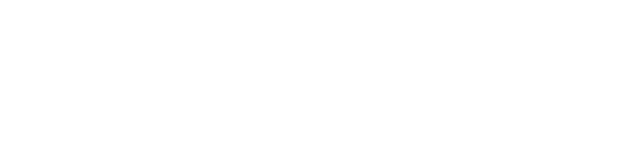
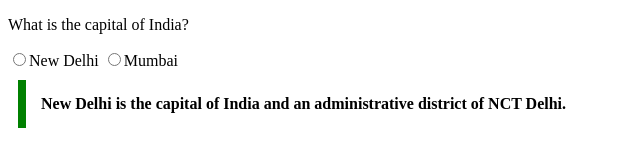
Before and after one commit to acciojob/trivia-vyasakku, a website: page main.html in a window 1280 px wide. Shown: the whole page, without its empty margins (0-640 px from the left). Drawn offline with Linux system fonts and the light colour scheme.

Commit message:
created a submission

```diff
--- a/main.html
+++ b/main.html
@@ -8,6 +8,10 @@
 
 <body>
 	<!-- the entire body must be written by student -->
+	<p>What is the capital of India?</p>
+	<label><input type="radio" name="option" value="1">New Delhi</label>
+	<label><input type="radio" name="option" value="2">Mumbai</label>
+	<blockquote cite="https://en.wikipedia.org/wiki/New_Delhi">New Delhi is the capital of India and an administrative district of NCT Delhi.</blockquote>
     <script type="text/javascript" src="./script.js">
 </script>
 
--- a/styles.css
+++ b/styles.css
@@ -1,2 +1,9 @@
 
-/* Your CSS Code here. */
+blockquote{
+max-width:600px;
+margin: 10px;
+padding:15px;
+border-left: 8px solid green;
+background-color: f8fffe;
+font-weight: Bold;
+}
```
